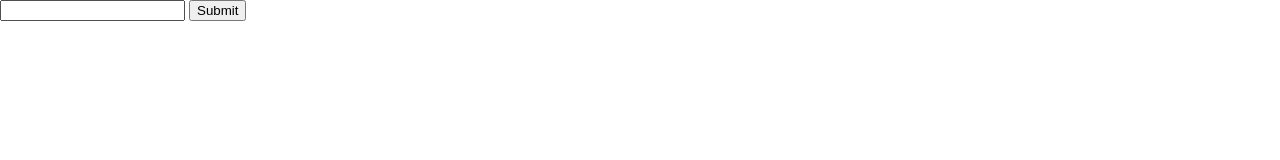
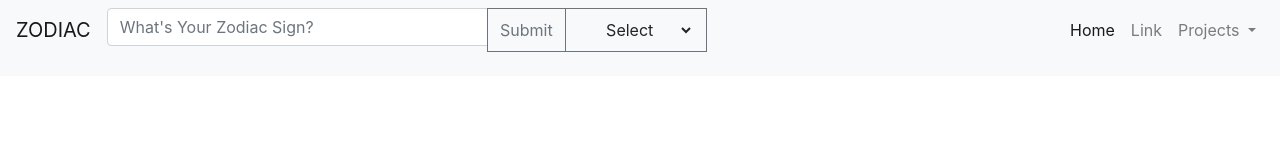
Before and after one commit to josuedrivera/week7zodiac, a plain HTML site: page index.html in a window 1280 px wide. Drawn offline with nearby package versions, Linux system fonts and the light colour scheme.

Commit message:
Add files via upload

```diff
--- a/index.html
+++ b/index.html
@@ -1,19 +1,21 @@
+<!-- hypertext markup language -->
 <!DOCTYPE html>
 <html lang="en">
+<!-- START HEAD ELEMENT -->
 	<head>
 		<meta charset="utf-8">
 		<meta name="description" content="">
 				<!-- adapts webpage to screen/browser size changes -->
 		<meta name="viewport" content="width=device-width, initial-scale=1.0">
 
-		<title>Recipes</title>
+		<title>Zodiac</title>
 
 		<!-- insert boilerplate code  and links below -->
 		<!-- link to FontAwesome -->
-		<!-- <link rel="stylesheet" href="https://use.fontawesome.com/releases/v5.2.0/css/all.css" integrity="sha384-hWVjflwFxL6sNzntih27bfxkr27PmbbK/iSvJ+a4+0owXq79v+lsFkW54bOGbiDQ" crossorigin="anonymous"> -->
+		<link rel="stylesheet" href="https://use.fontawesome.com/releases/v5.2.0/css/all.css" integrity="sha384-hWVjflwFxL6sNzntih27bfxkr27PmbbK/iSvJ+a4+0owXq79v+lsFkW54bOGbiDQ" crossorigin="anonymous">
 
-<!-- FONT AWESOME -->
-<!-- <link rel="stylesheet" type="text/css" href="http://maxcdn.bootstrapcdn.com/font-awesome/4.3.0/css/font-awesome.min.css"> -->
+		<!-- FONT AWESOME -->
+		<!-- <link rel="stylesheet" type="text/css" href="http://maxcdn.bootstrapcdn.com/font-awesome/4.3.0/css/font-awesome.min.css"> -->
 
 		<!-- link to css reset -->
 		<link rel="stylesheet" type="text/css" href="css/reset.css">
@@ -22,45 +24,75 @@
 		<link rel="stylesheet" type="text/css" href="css/animate.css">
 
 		<!-- link to bootstrap CDN files -->
-		<!-- <link rel="stylesheet" href="https://stackpath.bootstrapcdn.com/bootstrap/4.1.3/css/bootstrap.min.css" integrity="sha384-MCw98/SFnGE8fJT3GXwEOngsV7Zt27NXFoaoApmYm81iuXoPkFOJwJ8ERdknLPMO" crossorigin="anonymous"> -->
+		<link rel="stylesheet" href="https://stackpath.bootstrapcdn.com/bootstrap/4.1.3/css/bootstrap.min.css" integrity="sha384-MCw98/SFnGE8fJT3GXwEOngsV7Zt27NXFoaoApmYm81iuXoPkFOJwJ8ERdknLPMO" crossorigin="anonymous">
 
-<!-- BOOTSTRAP -->
-<!-- <link rel="stylesheet" href="css/bootstrap.min.css"> -->
+		<!-- BOOTSTRAP -->
+		<!-- <link rel="stylesheet" href="css/bootstrap.min.css"> -->
 
-	<!-- link to my CSS stylesheet; KEEP AT BOTTOM -- STRONGEST IN CASCADE -->
+		<!-- link to my CSS stylesheet; KEEP AT BOTTOM -- STRONGEST IN CASCADE -->
 		<link rel="stylesheet" href="css/main.css">
 
 	</head>
+<!-- START BODY ELEMENT -->
+	<body>
+
+<!-- NAVIGATION BAR -->
+		<nav class="navbar navbar-expand navbar-light bg-light">
+			<p class="navbar-brand">ZODIAC</p>
+
+<!-- INPUT BOX AND BUTTON LINKING TO JS ZODIAC SIGN ARRAY AND LOOP FUNCTION -->
+			<div class="input-group mb-3">
+				<input id="inputSign" type="text" class="form-control" placeholder="What's Your Zodiac Sign?">
+				<div class="input-group-append">
+					<button class="btn btn-outline-secondary" type="button" onclick="getInfo()">Submit</button>
+
+<!-- HIDDEN ZODIAC SIGN DROPDOWN MENU					 -->
+					<button class="btn btn-outline-secondary" type="button">
+						<select class="dropdown-item" id="zodiacList">
+							<option value="initial" disabled="true" selected="selected">Select</option>
+						</select></button>
+			</div>
 
 
-<!-- ---------- START BODY ELEMENT ---------- -->
-	<body>
+<!-- NAVIGATION BACK HOME AND TO OTHER PARTS OF WEBSITE --- THIS NEEDS TO BE CLEANED UP AND LINKED -->
+			<div class="collapse navbar-collapse" id="navbarSupportedContent">
+				<ul class="navbar-nav ml-auto">
+					<li class="nav-item active">
+					<a class="nav-link" href="#">Home <span class="sr-only">(current)</span></a>
+					</li>
 
-		<input type="text" id="">
-		<button type="button" onclick="getInfo()">Submit</button>
+					<li class="nav-item">
+					<a class="nav-link" href="#">Link</a>
+					</li>
 
-		<h1 id="#"></h1>
-		<h2 id="#"></h2>
-		<h3 id ="#"></h3>
-		<h4 id="#"></h3>
+					<li class="nav-item dropdown">
+					<a class="nav-link dropdown-toggle" href="#" id="navbarDropdown" role="button" data-toggle="dropdown" aria-haspopup="true" aria-expanded="false">
+					Projects
+					</a>
 
 
+				</ul>
+			</div>
+		</nav>
 
 
+<!-- ELEMENTS TO BE MANIPULATED USING JS DOM -->
+		<div class="text-center">
+			<div class="container form-group hiddenDiv" id="displayZodiac">
+				<img src="" id="image">
+				<h1 class="display-3 inputText" id="name"></h1>
+				<h2 class="display-5 inputText" id="dates"></h2>
+				<h3 class="lead inputText" id ="good"></h3>
+				<h3 class="lead inputText" id="bad"></h3>
+			</div>
+		</div>
 
+<!-- SCRIPTS ---- THIS NEEDS TO BE CLEANED UP -->
+	<script type="text/javascript" src="js/main.js"></script>
 
-
-
-
-
-
-<!----- SCRIPTS ----->
-<!-- JQUERY -->
-<script src="js/jquery-3.1.1.min.js"></script>
-<!-- BOOTSTRAP -->
-<script src="js/bootstrap.min.js"></script>
-<!-- CUSTOM -->
-<script src="js/main.js"></script>
-
+	<!-- SCRIPTS -->
+	<!-- 		<script src="https://code.jquery.com/jquery-3.3.1.slim.min.js" integrity="sha384-q8i/X+965DzO0rT7abK41JStQIAqVgRVzpbzo5smXKp4YfRvH+8abtTE1Pi6jizo" crossorigin="anonymous"></script>
+			<script src="https://cdnjs.cloudflare.com/ajax/libs/popper.js/1.14.3/umd/popper.min.js" integrity="sha384-ZMP7rVo3mIykV+2+9J3UJ46jBk0WLaUAdn689aCwoqbBJiSnjAK/l8WvCWPIPm49" crossorigin="anonymous"></script>
+			<script src="https://stackpath.bootstrapcdn.com/bootstrap/4.1.3/js/bootstrap.min.js" integrity="sha384-ChfqqxuZUCnJSK3+MXmPNIyE6ZbWh2IMqE241rYiqJxyMiZ6OW/JmZQ5stwEULTy" crossorigin="anonymous"></script> -->
 	</body>
 </html>
```
